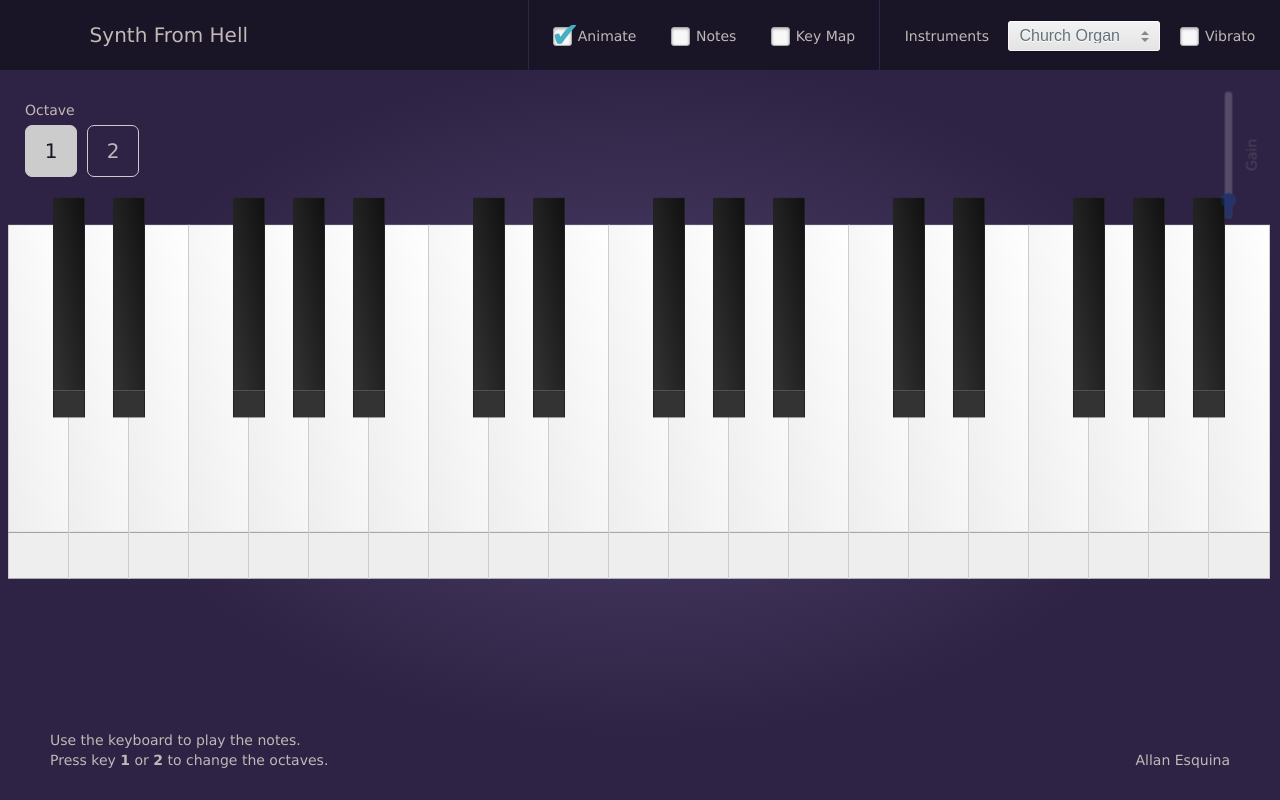
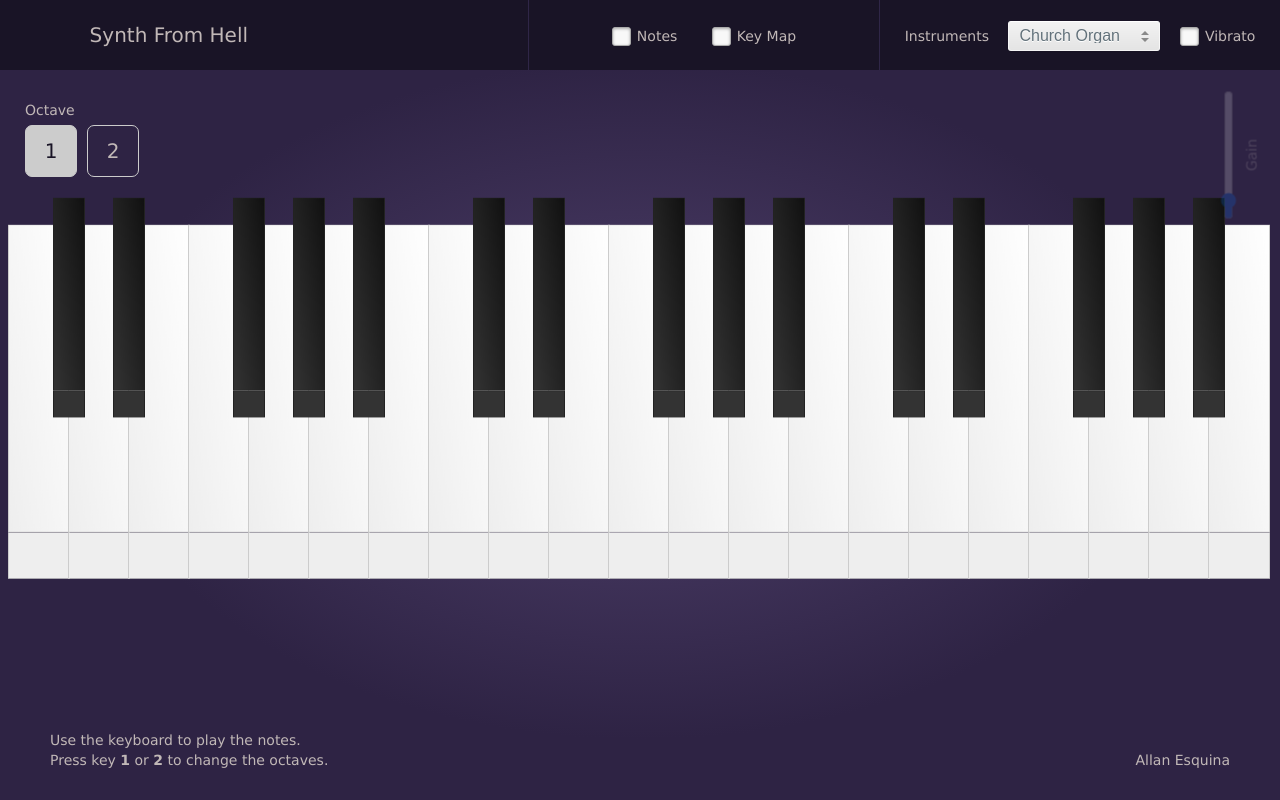
Before and after one commit to narshingbari/piano, a plain HTML site: page index.html in a window 1280 px wide. Drawn offline with nearby package versions, Linux system fonts and the light colour scheme.

Commit message:
Update index.html

```diff
--- a/index.html
+++ b/index.html
@@ -2,6 +2,7 @@
 <html lang="en" >
 <head>
   <meta charset="UTF-8">
+ <meta name="viewport" content="width=device-width, initial-scale=1.0, maximum-scale=1.0, user-scalable=no" />
   <title>CodePen - Synth From Hell</title>
   <link rel="stylesheet" href="./style.css">
 
@@ -26,8 +27,6 @@
                 </span>
             </div>
             <div class="options right">
-                <input type="checkbox" checked value='animate' id="animate">
-                <label for="animate">Animate</label>
                 <input type="checkbox" value='notes' id="notes">
                 <label for="notes">Notes</label>
                 <input type="checkbox" value='keymap' id="keymap">
```
